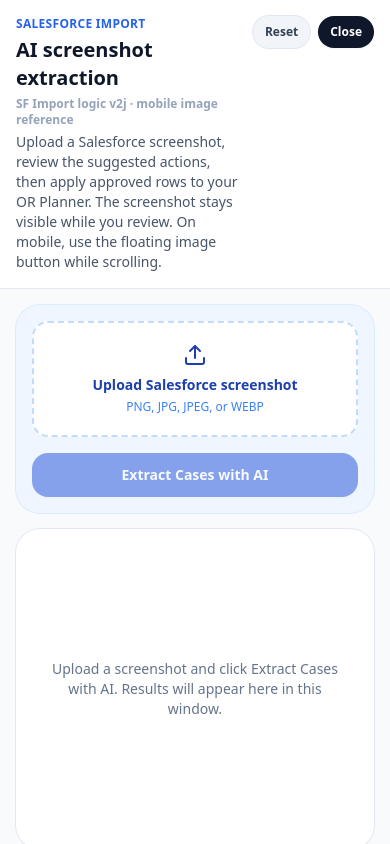
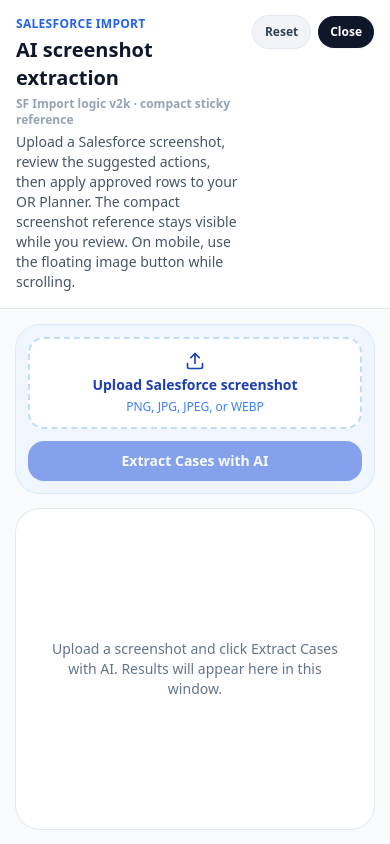
Before and after one commit to FBS9/or-planner, a React (Vite) app: page / in a window 390 px wide. Both pictures are taken after a click on the button "SF Import". Shown: the part 711-1555 px from the top of the page. Built offline with nearby package versions, Linux system fonts and the light colour scheme.

Commit message:
Refactor Salesforce import UI and update references
Updated the Salesforce import section with new references and adjusted layout styles for better mobile compatibility.

```diff
--- a/src/App.jsx
+++ b/src/App.jsx
@@ -2317,9 +2317,9 @@
               <div className="min-w-0">
                 <div className="text-xs font-bold uppercase tracking-wide text-blue-600">Salesforce Import</div>
                 <h2 className="mt-1 text-xl font-bold text-slate-900 md:text-2xl">AI screenshot extraction</h2>
-                <div className="mt-1 text-xs font-bold text-slate-400">SF Import logic v2j · mobile image reference</div>
+                <div className="mt-1 text-xs font-bold text-slate-400">SF Import logic v2k · compact sticky reference</div>
                 <p className="mt-1 max-w-2xl text-sm text-slate-600">
-                  Upload a Salesforce screenshot, review the suggested actions, then apply approved rows to your OR Planner. The screenshot stays visible while you review. On mobile, use the floating image button while scrolling.
+                  Upload a Salesforce screenshot, review the suggested actions, then apply approved rows to your OR Planner. The compact screenshot reference stays visible while you review. On mobile, use the floating image button while scrolling.
                 </p>
               </div>
 
@@ -2342,11 +2342,11 @@
             </div>
 
             <div className="min-h-0 flex-1 overflow-y-auto px-4 py-4 md:px-6">
-              <div className="grid gap-4 lg:grid-cols-[360px_minmax(0,1fr)] lg:items-start">
-                <div className="space-y-4 lg:sticky lg:top-4 lg:self-start">
-                  <div className="rounded-3xl bg-blue-50 p-4 ring-1 ring-blue-100">
-                    <label className="flex cursor-pointer flex-col items-center justify-center rounded-2xl border-2 border-dashed border-blue-200 bg-white p-5 text-center text-sm font-bold text-blue-800 transition hover:bg-blue-50">
-                      <Upload className="mb-2 h-6 w-6" />
+              <div className="grid gap-4 lg:grid-cols-[300px_minmax(0,1fr)] lg:items-start">
+                <div className="space-y-3 lg:sticky lg:top-3 lg:max-h-[calc(88vh-120px)] lg:self-start lg:overflow-y-auto lg:pr-1">
+                  <div className="rounded-3xl bg-blue-50 p-3 ring-1 ring-blue-100">
+                    <label className="flex cursor-pointer flex-col items-center justify-center rounded-2xl border-2 border-dashed border-blue-200 bg-white p-3 text-center text-sm font-bold text-blue-800 transition hover:bg-blue-50">
+                      <Upload className="mb-1 h-5 w-5" />
                       <span className="max-w-full break-words">{sfFile ? sfFile.name : "Upload Salesforce screenshot"}</span>
                       <span className="mt-1 text-xs font-medium text-blue-500">PNG, JPG, JPEG, or WEBP</span>
                       <input
@@ -2362,7 +2362,7 @@
                         <img
                           src={sfPreviewUrl}
                           alt="Salesforce screenshot preview"
-                          className="max-h-64 w-full rounded-xl object-contain lg:max-h-[52vh]"
+                          className="max-h-44 w-full rounded-xl object-contain lg:max-h-[34vh]"
                         />
                         <div className="mt-2 text-center text-[11px] font-semibold text-slate-400">
                           Reference image stays pinned on desktop; mobile gets a floating viewer
@@ -2374,7 +2374,7 @@
                       type="button"
                       onClick={extractSalesforceCases}
                       disabled={!sfFile || sfLoading}
-                      className="mt-4 w-full rounded-2xl bg-blue-700 px-4 py-3 text-sm font-bold text-white shadow-sm disabled:opacity-50"
+                      className="mt-3 w-full rounded-2xl bg-blue-700 px-4 py-2.5 text-sm font-bold text-white shadow-sm disabled:opacity-50"
                     >
                       {sfLoading ? "Extracting with AI..." : "Extract Cases with AI"}
                     </button>
@@ -2387,7 +2387,7 @@
                   </div>
 
                   {(sfScreenshotType || sfExtractedCases.length > 0) && (
-                    <div className="rounded-3xl bg-white p-4 text-sm text-slate-600 ring-1 ring-slate-200">
+                    <div className="rounded-3xl bg-white p-3 text-sm text-slate-600 ring-1 ring-slate-200">
                       <div className="font-bold text-slate-900">Extraction Result</div>
                       <div className="mt-2">Type: <span className="font-semibold">{sfScreenshotType || "unknown"}</span></div>
                       {sfAccountName && <div>Account: <span className="font-semibold">{sfAccountName}</span></div>}
@@ -2399,14 +2399,14 @@
                     <button
                       type="button"
                       onClick={applySalesforceRowsToPlanner}
-                      className="w-full rounded-2xl bg-green-700 px-4 py-3 text-sm font-bold text-white shadow-sm hover:bg-green-800"
+                      className="w-full rounded-2xl bg-green-700 px-4 py-2.5 text-sm font-bold text-white shadow-sm hover:bg-green-800"
                     >
                       Apply Reviewed Rows to OR Planner
                     </button>
                   )}
 
                   {sfApplySummary && (
-                    <div className="rounded-3xl bg-green-50 p-4 text-sm font-semibold text-green-800 ring-1 ring-green-100">
+                    <div className="rounded-3xl bg-green-50 p-3 text-sm font-semibold text-green-800 ring-1 ring-green-100">
                       {sfApplySummary}
                     </div>
                   )}
```
